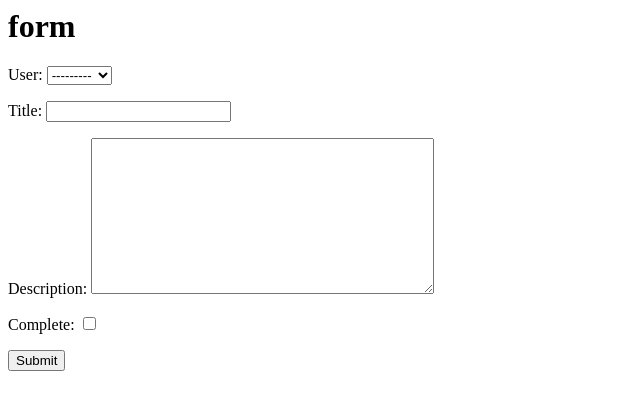
After one commit to Ameen-K-Nejeeb/django-todo, a Django app: page /task-create/ in a window 1280 px wide. The commit adds this page. Shown: the top 410 px of the page, without its empty margins (0-640 px from the left). Run offline with Django 3.2, Linux system fonts and the light colour scheme; data comes from the database, SQL or seed files in the repository; both versions use the stored data as it was after the commit.

Commit message:
Form : create and render to home

```diff
--- /dev/null
+++ b/base/templates/task_form.html
@@ -0,0 +1,7 @@
+<h1>form</h1>
+
+<form action="" method="POST">
+    {% csrf_token %}
+    {{form.as_p}}
+    <input type="submit">
+</form>
--- a/base/templates/task_list.html
+++ b/base/templates/task_list.html
@@ -1,4 +1,6 @@
 <h1>this is my template</h1>
+
+<a href="{% url 'task-create'  %}">Add item</a>
 
 <table>
     <tr>
--- a/base/urls.py
+++ b/base/urls.py
@@ -1,8 +1,9 @@
 from django.urls import path
-from .views import TaskList,TaskDetail
+from .views import TaskList,TaskDetail,TaskCreate
 
 
 urlpatterns = [
     path('',TaskList.as_view(), name = "task"),
     path('task/<int:pk>/',TaskDetail.as_view(),name = "task"),
+    path('task-create/',TaskCreate.as_view(),name = "task-create")
 ]
--- a/base/views.py
+++ b/base/views.py
@@ -2,6 +2,8 @@ from django.shortcuts import render
 from .models import Task
 from django.views.generic.list import ListView
 from django.views.generic.detail import DetailView
+from django.views.generic.edit import CreateView
+from django.urls import reverse_lazy
 
 # Create your views here.
 
@@ -14,3 +16,9 @@ class TaskDetail(DetailView):
     model = Task
     template_name = 'task_detail.html'
     context_object_name = 'title'
+
+class TaskCreate(CreateView):
+    model = Task
+    fields = '__all__'
+    success_url = reverse_lazy('task')
+    template_name = 'task_form.html'
--- a/importent_text.txt
+++ b/importent_text.txt
@@ -1,3 +1,5 @@
+((-- https://dennisivy.com/django-class-based-views --))
+
 user is default django gives = sessions also like user
 
 * from django.views.generic.list import ListView (what is this  )
```
Also changed, not shown: db.sqlite3.
